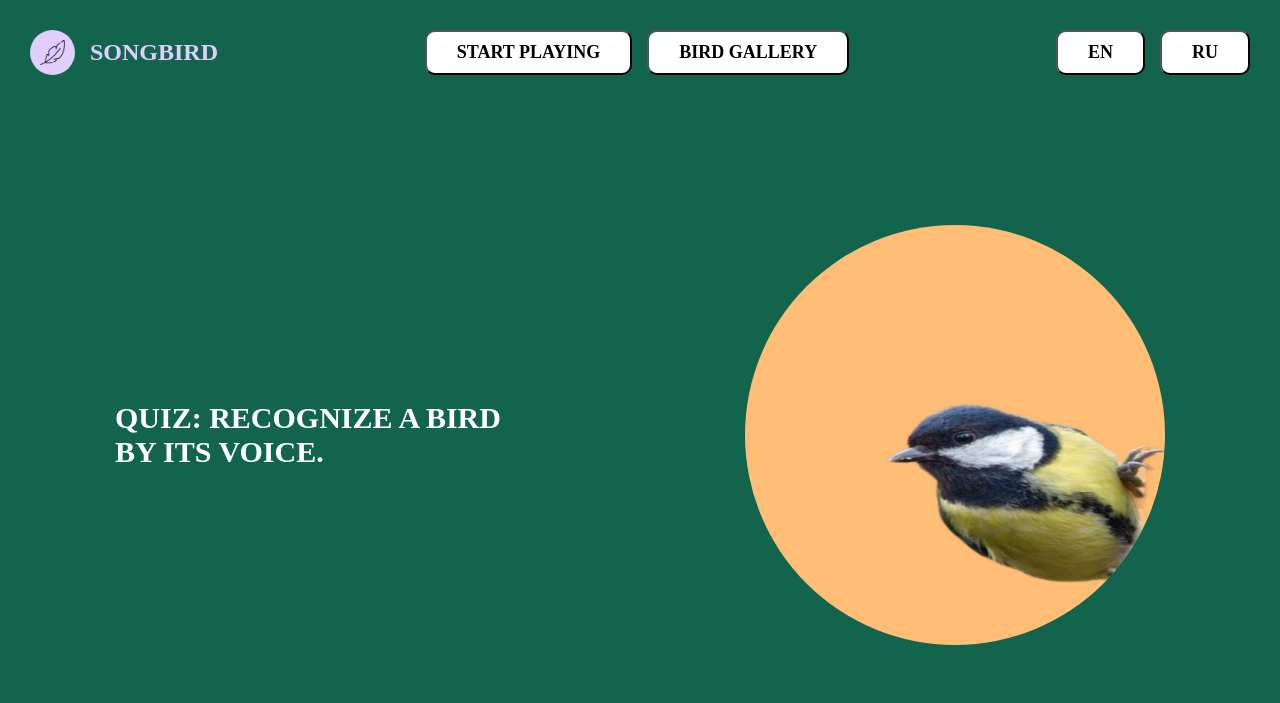
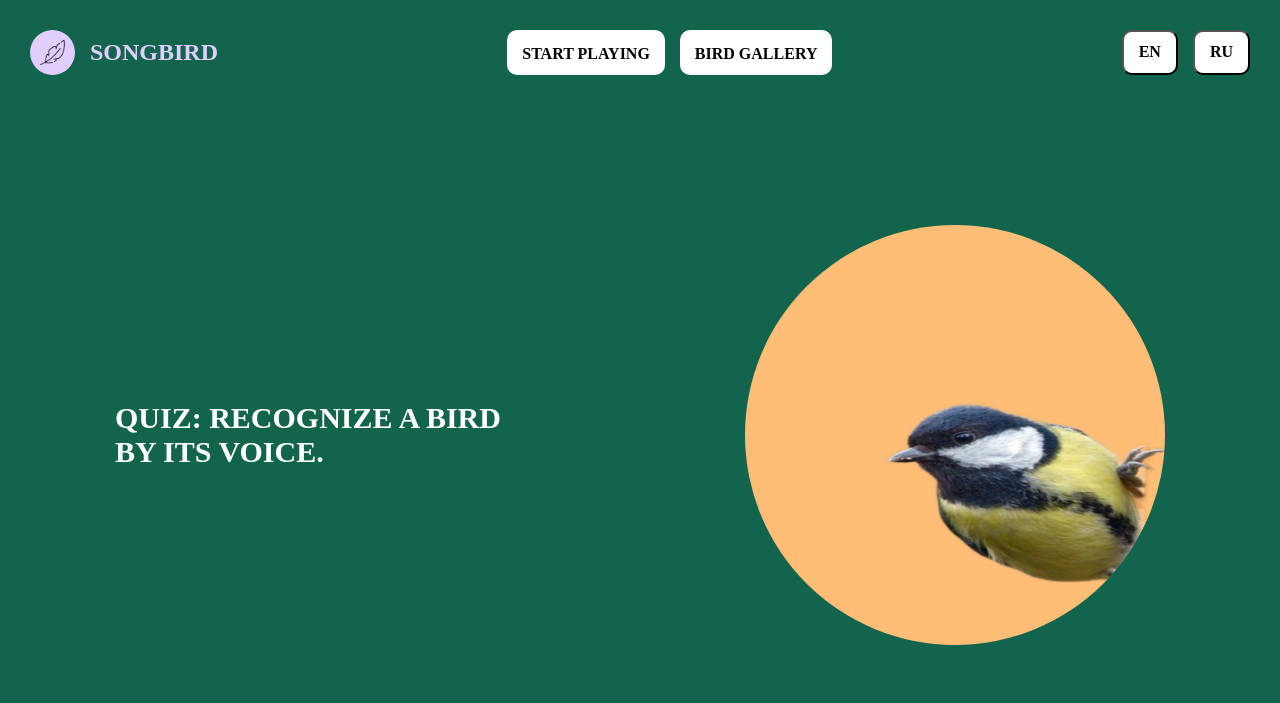
Before and after one commit to anastasia19141918/songbird, a website: page index.html in a window 1280 px wide. Shown: the top 703 px of the page. Drawn offline with Linux system fonts and the light colour scheme.

Commit message:
fix: buttuns main href

```diff
--- a/index.html
+++ b/index.html
@@ -15,8 +15,8 @@
         <h1 class="header__title">Songbird</h1>
       </div>
       <div class="header__btns">
-        <button class="btn header__play">start playing</button>
-        <button class="btn header__gallery">Bird gallery</button>
+        <a class="btn header__play" href="#!">start playing</a>
+        <a class="btn header__gallery" href="https://anastasia19141918.github.io/songbird/gallery.html">Bird gallery</a>
       </div>
       <div class="header__languages">
         <button class="btn header__en">EN</button>
--- a/src/sass/layout/_button.scss
+++ b/src/sass/layout/_button.scss
@@ -1,12 +1,14 @@
 .btn {
-  padding: 5px 30px;
+  padding: 3px 15px;
 
   background-color: $color-text;
-  font-size: 1.8rem;
+  font-size: 1.6rem;
   font-weight: 600;
   word-spacing: normal;
   text-transform: uppercase;
   border-radius: 10px;
+  color: black;
+  text-decoration: none;
   cursor: pointer;
 
   @include media-desktop {
@@ -23,6 +25,9 @@
   }
 }
 
+.header__play, .header__gallery {
+  padding-top: 15px;
+}
 
 .btn:hover {
   background-color: #ecca58;
--- a/src/sass/pages/_gallery.scss
+++ b/src/sass/pages/_gallery.scss
@@ -118,7 +118,7 @@
 .bird__pause {
   width: 30px;
   height: 30px;
-  background-image: url('/src/img/pause.svg');
+  background-image: url('../../src/img/pause.svg');
   background-size: 30px 30px;
   background-repeat: no-repeat;
   cursor: pointer;
```
Also changed, not shown: src/sass/index.css, 1 other file.
